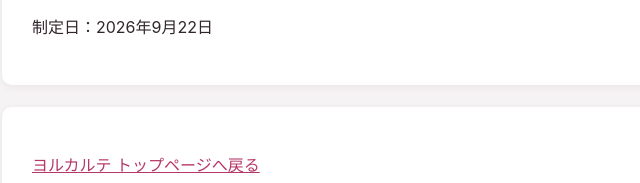
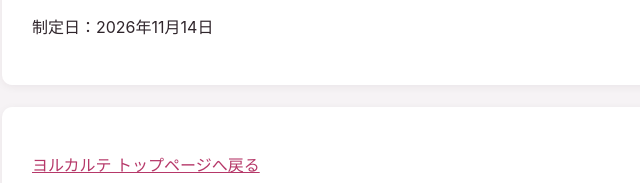
Before and after one commit to yorukarte/yorukarte.github.io, a plain HTML site: page privacy/index.html in a window 1280 px wide. Shown: the part 4553-4736 px from the top of the page, 246-886 px from the left. Drawn offline with Linux system fonts and the light colour scheme.

Commit message:
Update index.html

```diff
--- a/privacy/index.html
+++ b/privacy/index.html
@@ -358,7 +358,7 @@
     </p>
 
     <p>
-      制定日：2026年9月22日
+      制定日：2026年11月14日
     </p>
   </section>
 
```
